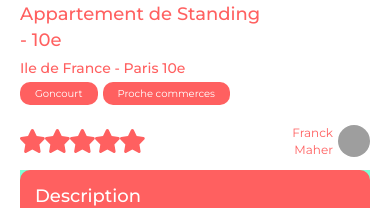
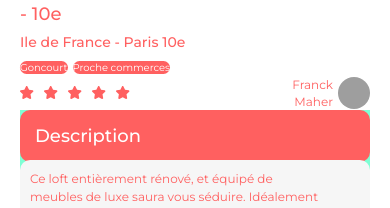
Before and after one commit to Litibe/React__OCR_P11-Kasa, a React (Create React App) app: page /appartment/0979876d in a window 390 px wide. Shown: the part 374-582 px from the top of the page. Built offline with nearby package versions, Linux system fonts and the light colour scheme; grey boxes are pictures that could not be loaded.

Commit message:
edit css appart

```diff
--- a/src/Pages/Appartment.jsx
+++ b/src/Pages/Appartment.jsx
@@ -35,10 +35,13 @@ export default function Appartment() {
                         <div className="appart__header-details">
                             <h1>{appartment.title}</h1>
                             <p>{appartment.location}</p>
-                            <div>
+                            <div className="appart__tag">
                                 {appartment.tags !== undefined &&
                                     appartment.tags.map((tag) => (
-                                        <span className="appart-tag" key={tag}>
+                                        <span
+                                            className="appart__tag-span"
+                                            key={tag}
+                                        >
                                             {tag}
                                         </span>
                                     ))}
--- a/src/components/Appartment/GridAppartement.jsx
+++ b/src/components/Appartment/GridAppartement.jsx
@@ -5,19 +5,16 @@ export default function GridAppartement(props) {
         <section className="section__gridAppartement">
             {props.data !== undefined &&
                 props.data.map((appart) => (
-                    <div
-                        key={appart.id}
-                        className="section__gridAppartement-cardAppart"
-                    >
                     <Link
                         to={{
                             pathname: `/appartment/${appart.id}`,
                         }}
+                        className="section__gridAppartement-cardAppart"
+                        key={appart.id}
                     >
                         <img src={appart.cover} alt={appart.title} />
                         <h2>{appart.title}</h2>
                     </Link>
-                    </div>
                 ))}
         </section>
     );
--- a/src/components/Appartment/NotationAppartement.jsx
+++ b/src/components/Appartment/NotationAppartement.jsx
@@ -1,5 +1,9 @@
+import { useEffect, useState } from 'react';
+
 import StarNotationColor from './StarNotationColor.jsx';
 import StarNotationGrey from './StarNotationGrey.jsx';
+import StarNotationColorMobile from './StarNotationColor.mobile.jsx';
+import StarNotationGreyMobile from './StarNotationGrey.mobile.jsx';
 
 export default function NotationAppartement(props) {
     const ratingElement = [];
@@ -10,14 +14,40 @@ export default function NotationAppartement(props) {
             ratingElement.push(false);
         }
     }
+    const [screenSize, getDimension] = useState({
+        dynamicWidth: window.innerWidth,
+        dynamicHeight: window.innerHeight,
+    });
+    const setDimension = () => {
+        getDimension({
+            dynamicWidth: window.innerWidth,
+            dynamicHeight: window.innerHeight,
+        });
+    };
+
+    useEffect(() => {
+        window.addEventListener('resize', setDimension);
+
+        return () => {
+            window.removeEventListener('resize', setDimension);
+        };
+    }, [screenSize]);
     return (
         <div className="notation">
-            {ratingElement.map((element, index) =>
+            {screenSize.dynamicWidth > 767
+                ? ratingElement.map((element, index) =>
                       element === true ? (
                           <StarNotationColor key={index} />
                       ) : (
                           <StarNotationGrey key={index} />
                       )
+                  )
+                : ratingElement.map((element, index) =>
+                      element === true ? (
+                          <StarNotationColorMobile key={index} />
+                      ) : (
+                          <StarNotationGreyMobile key={index} />
+                      )
                   )}
         </div>
     );
--- /dev/null
+++ b/src/components/Appartment/StarNotationColor.mobile.jsx
@@ -0,0 +1,16 @@
+export default function StarNotationColorMobile() {
+    return (
+        <svg
+            width="14"
+            height="13"
+            viewBox="0 0 14 13"
+            fill="none"
+            xmlns="http://www.w3.org/2000/svg"
+        >
+            <path
+                d="M7.43233 0.45698C7.29777 0.177714 7.01344 0 6.70117 0C6.38891 0 6.10711 0.177714 5.97001 0.45698L4.3376 3.81578L0.691971 4.354C0.387322 4.3997 0.133448 4.61296 0.0395141 4.90492C-0.0544193 5.19688 0.0217428 5.5193 0.240075 5.7351L2.88544 8.35258L2.26091 12.0516C2.21014 12.3562 2.33707 12.666 2.58841 12.8462C2.83975 13.0265 3.17232 13.0493 3.4465 12.9046L6.70371 11.1655L9.96091 12.9046C10.2351 13.0493 10.5677 13.029 10.819 12.8462C11.0703 12.6634 11.1973 12.3562 11.1465 12.0516L10.5194 8.35258L13.1648 5.7351C13.3831 5.5193 13.4618 5.19688 13.3654 4.90492C13.2689 4.61296 13.0176 4.3997 12.7129 4.354L9.06474 3.81578L7.43233 0.45698Z"
+                fill="#FF6060"
+            />
+        </svg>
+    );
+}
--- /dev/null
+++ b/src/components/Appartment/StarNotationGrey.mobile.jsx
@@ -0,0 +1,16 @@
+export default function StarNotationGreyMobile() {
+    return (
+        <svg
+            width="14"
+            height="13"
+            viewBox="0 0 14 13"
+            fill="none"
+            xmlns="http://www.w3.org/2000/svg"
+        >
+            <path
+                d="M7.43233 0.45698C7.29777 0.177714 7.01344 0 6.70117 0C6.38891 0 6.10711 0.177714 5.97001 0.45698L4.3376 3.81578L0.691971 4.354C0.387322 4.3997 0.133448 4.61296 0.0395141 4.90492C-0.0544193 5.19688 0.0217428 5.5193 0.240075 5.7351L2.88544 8.35258L2.26091 12.0516C2.21014 12.3562 2.33707 12.666 2.58841 12.8462C2.83975 13.0265 3.17232 13.0493 3.4465 12.9046L6.70371 11.1655L9.96091 12.9046C10.2351 13.0493 10.5677 13.029 10.819 12.8462C11.0703 12.6634 11.1973 12.3562 11.1465 12.0516L10.5194 8.35258L13.1648 5.7351C13.3831 5.5193 13.4618 5.19688 13.3654 4.90492C13.2689 4.61296 13.0176 4.3997 12.7129 4.354L9.06474 3.81578L7.43233 0.45698Z"
+                fill="#E3E3E3"
+            />
+        </svg>
+    );
+}
--- a/src/components/Header/Header.jsx
+++ b/src/components/Header/Header.jsx
@@ -1,12 +1,36 @@
 import { Link } from 'react-router-dom';
+import { useEffect, useState } from 'react';
+
 import LogoKasa from '../LogoKasa/logoKasa.jsx';
 import LogoKasaSmall from '../LogoKasa/logoKasaSmall.jsx';
 
 export default function Header() {
+    const [screenSize, getDimension] = useState({
+        dynamicWidth: window.innerWidth,
+        dynamicHeight: window.innerHeight,
+    });
+    const setDimension = () => {
+        getDimension({
+            dynamicWidth: window.innerWidth,
+            dynamicHeight: window.innerHeight,
+        });
+    };
+
+    useEffect(() => {
+        window.addEventListener('resize', setDimension);
+
+        return () => {
+            window.removeEventListener('resize', setDimension);
+        };
+    }, [screenSize]);
     return (
         <header>
             <div className="logo-brand">
-                {window.innerWidth > 767 ? <LogoKasa /> : <LogoKasaSmall />}
+                {screenSize.dynamicWidth > 767 ? (
+                    <LogoKasa />
+                ) : (
+                    <LogoKasaSmall />
+                )}
             </div>
             <nav className="nav">
                 <Link to="/" className="nav__link">
--- a/src/sass/section/_gridAppartement.scss
+++ b/src/sass/section/_gridAppartement.scss
@@ -34,8 +34,14 @@
         width: 100%;
         height: 340px;
         position: relative;
-        background-color: $color-primary;
         text-decoration: none;
+        background: rgb(2, 0, 36);
+        background: linear-gradient(
+            0deg,
+            rgba(2, 0, 36, 0.9951573849878934) 0%,
+            rgba(255, 255, 255, 0) 50%
+        );
+        transition: all ease-in-out 300ms;
 
         @include mobile {
             max-width: 100%;
@@ -47,11 +53,9 @@
             height: 100%;
             object-fit: cover;
             border-radius: 10px;
+            transition: all ease-in-out 300ms;
             position: relative;
-            top: 0;
-            left: 0;
-            z-index: 0;
-            transition: all ease-in-out 300ms;
+            z-index: -1;
             &:hover {
                 opacity: 0.3;
             }
@@ -133,7 +137,8 @@
                     margin: 5px 0;
                 }
             }
-            & .appart-tag {
+            & .appart__tag {
+                &-span {
                     background-color: $color-primary;
                     color: white;
                     padding: 5px 15px;
@@ -142,8 +147,9 @@
                     height: 25px;
                     margin-right: 10px;
                     @include mobile {
-                    width: 84px;
+                        width: 184px;
                         height: 18px;
+                        padding: 0;
                         margin-right: 5px;
                         font-size: 10px;
                         line-height: 14px;
@@ -151,11 +157,10 @@
                 }
             }
         }
+    }
     &__host {
         width: 180px;
-
         @include mobile {
-            margin-top: 10px;
             width: 100%;
             display: flex;
             flex-direction: row-reverse;
@@ -180,10 +185,10 @@
                 }
             }
             & p {
+                margin: 0 5px 0 0;
                 display: flex;
                 flex-direction: column;
                 text-align: end;
-                margin-right: 5px;
                 color: $color-primary;
                 font-size: 18px;
                 line-height: 26px;
@@ -200,6 +205,7 @@
             justify-content: space-between;
             @include mobile {
                 margin: 0;
+                width: 110px;
             }
         }
     }
@@ -214,6 +220,11 @@
             display: flex;
             flex-direction: column;
         }
+    }
+}
+.pagination-carroussel {
+    @include mobile {
+        display: none;
     }
 }
 
```
Lines whose indentation alone changed are shown as unchanged.
